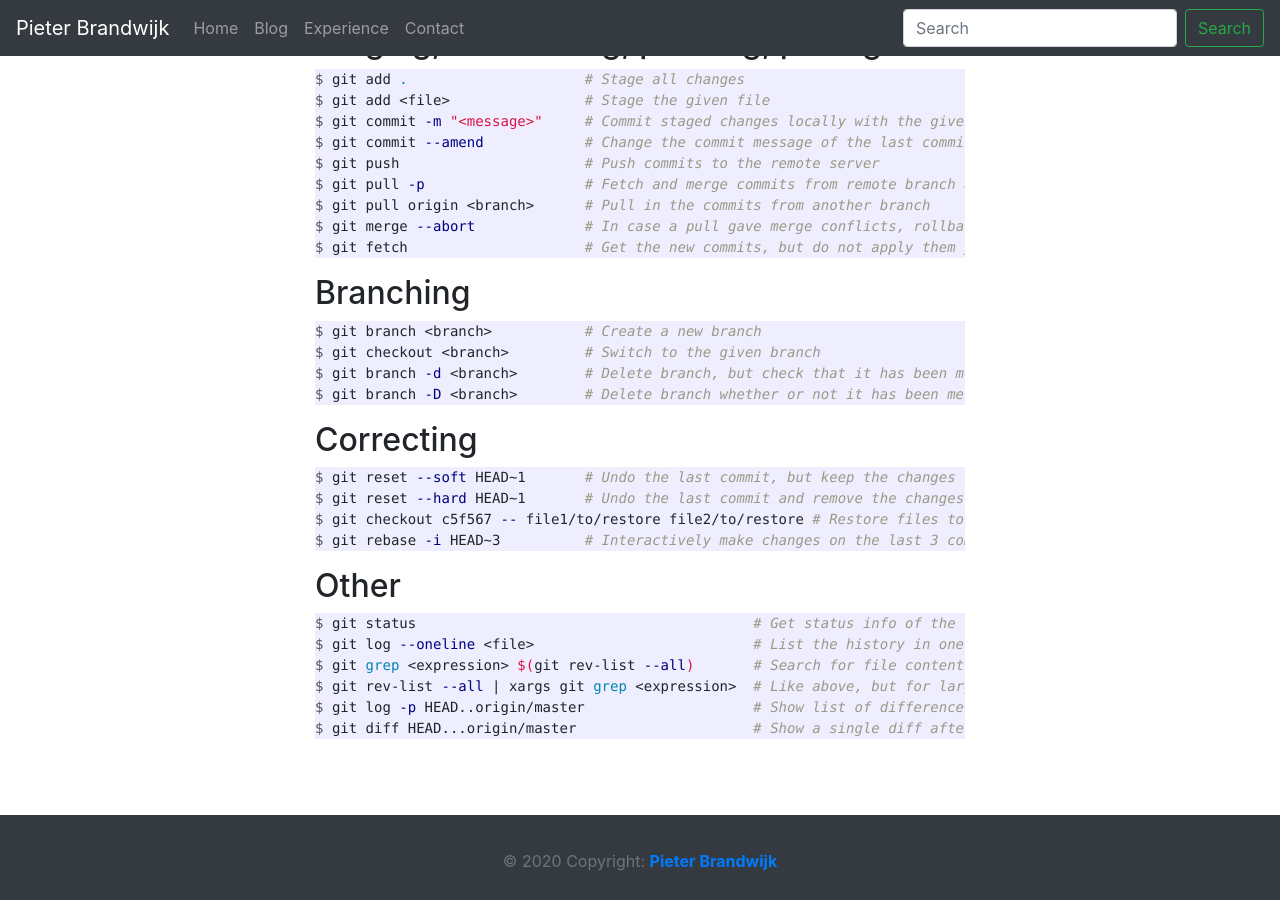
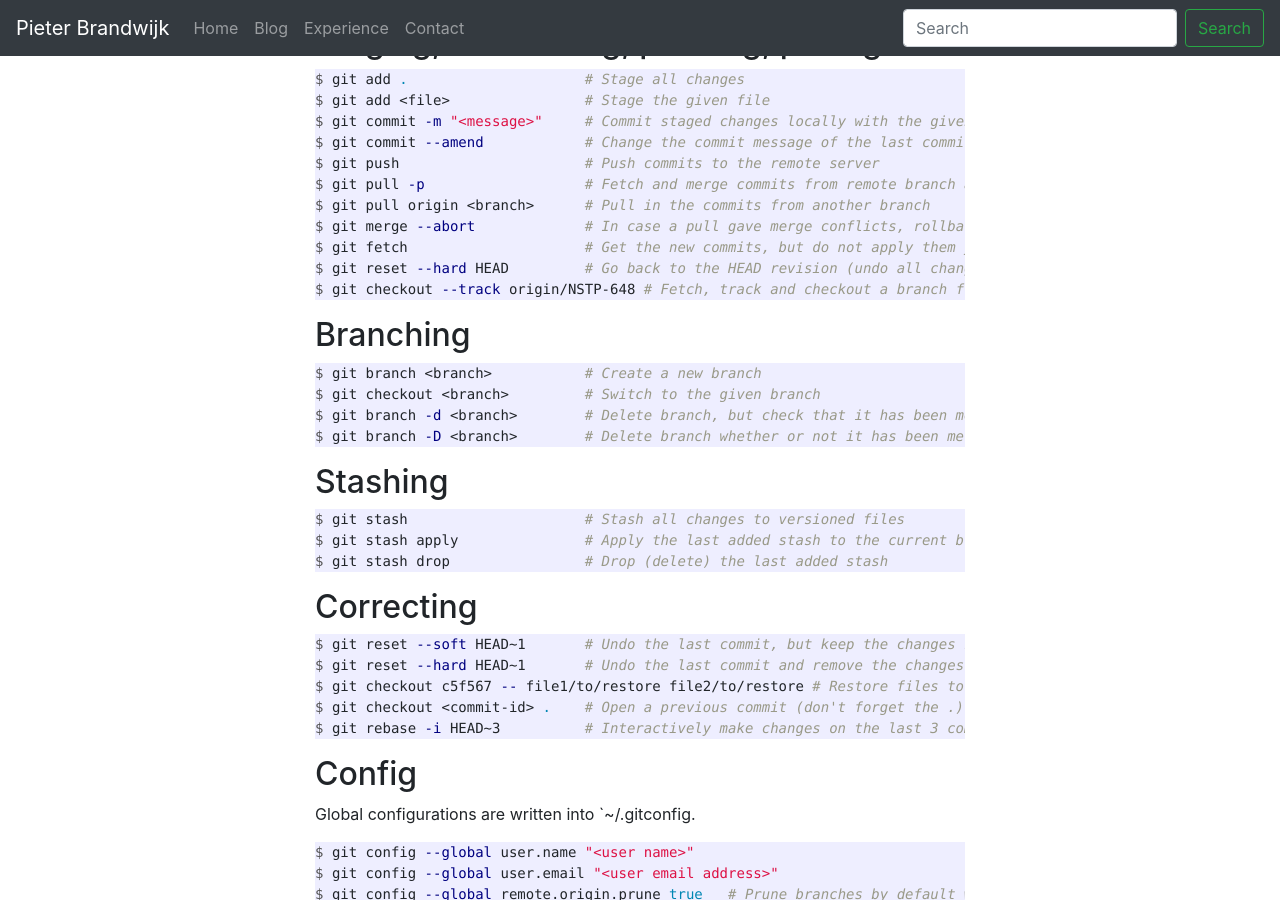
Before and after one commit to pbrandwijk/pbrandwijk.github.io, a Jekyll site: the page built from _posts/2020-09-14-cheat-sheet-git.md, in a window 1280 px wide and 900 px high, scrolled down 226 px. Built offline with Jekyll 4.4.1, drawn with Linux system fonts in a browser that asks for light colours; nearby versions of some CDN libraries; comment, search, counter and statistics services are not loaded; some of the changed text lies outside the part shown.

Commit message:
Update post

````diff
--- a/_posts/2020-09-14-cheat-sheet-git.md
+++ b/_posts/2020-09-14-cheat-sheet-git.md
@@ -21,6 +21,8 @@ $ git pull -p                   # Fetch and merge commits from remote branch and
 $ git pull origin <branch>      # Pull in the commits from another branch
 $ git merge --abort             # In case a pull gave merge conflicts, rollback everything
 $ git fetch                     # Get the new commits, but do not apply them yet
+$ git reset --hard HEAD         # Go back to the HEAD revision (undo all changes to versioned files)
+$ git checkout --track origin/NSTP-648 # Fetch, track and checkout a branch from origin
 ```
 
 ## Branching
@@ -31,12 +33,28 @@ $ git branch -d <branch>        # Delete branch, but check that it has been merg
 $ git branch -D <branch>        # Delete branch whether or not it has been merged
 ```
 
+## Stashing
+```console
+$ git stash                     # Stash all changes to versioned files
+$ git stash apply               # Apply the last added stash to the current branch
+$ git stash drop                # Drop (delete) the last added stash
+```
+
 ## Correcting
 ```console
 $ git reset --soft HEAD~1       # Undo the last commit, but keep the changes staged
 $ git reset --hard HEAD~1       # Undo the last commit and remove the changes
 $ git checkout c5f567 -- file1/to/restore file2/to/restore # Restore files to the given revision
+$ git checkout <commit-id> .    # Open a previous commit (don't forget the .)
 $ git rebase -i HEAD~3          # Interactively make changes on the last 3 commits
+```
+
+## Config
+Global configurations are written into `~/.gitconfig.
+```console
+$ git config --global user.name "<user name>"
+$ git config --global user.email "<user email address>"
+$ git config --global remote.origin.prune true   # Prune branches by default with push or pull
 ```
 
 ## Other
@@ -47,4 +65,7 @@ $ git grep <expression> $(git rev-list --all)       # Search for file content in
 $ git rev-list --all | xargs git grep <expression>  # Like above, but for larger repos
 $ git log -p HEAD..origin/master                    # Show list of differences after a git fetch
 $ git diff HEAD...origin/master                     # Show a single diff after git fetch
+$ git remote -v                                     # Show the protocol and location of the remote repositories
+$ git remote set-url origin ssh://git@github.com/<user>/<repo> # Change the protocol to ssh
+$ ssh-keygen -t ed25519 -C "<user email address>" -f ~/.ssh/git_id_ed25519 # Generate an ssh keypair for usage with git via ssh
 ```
````
